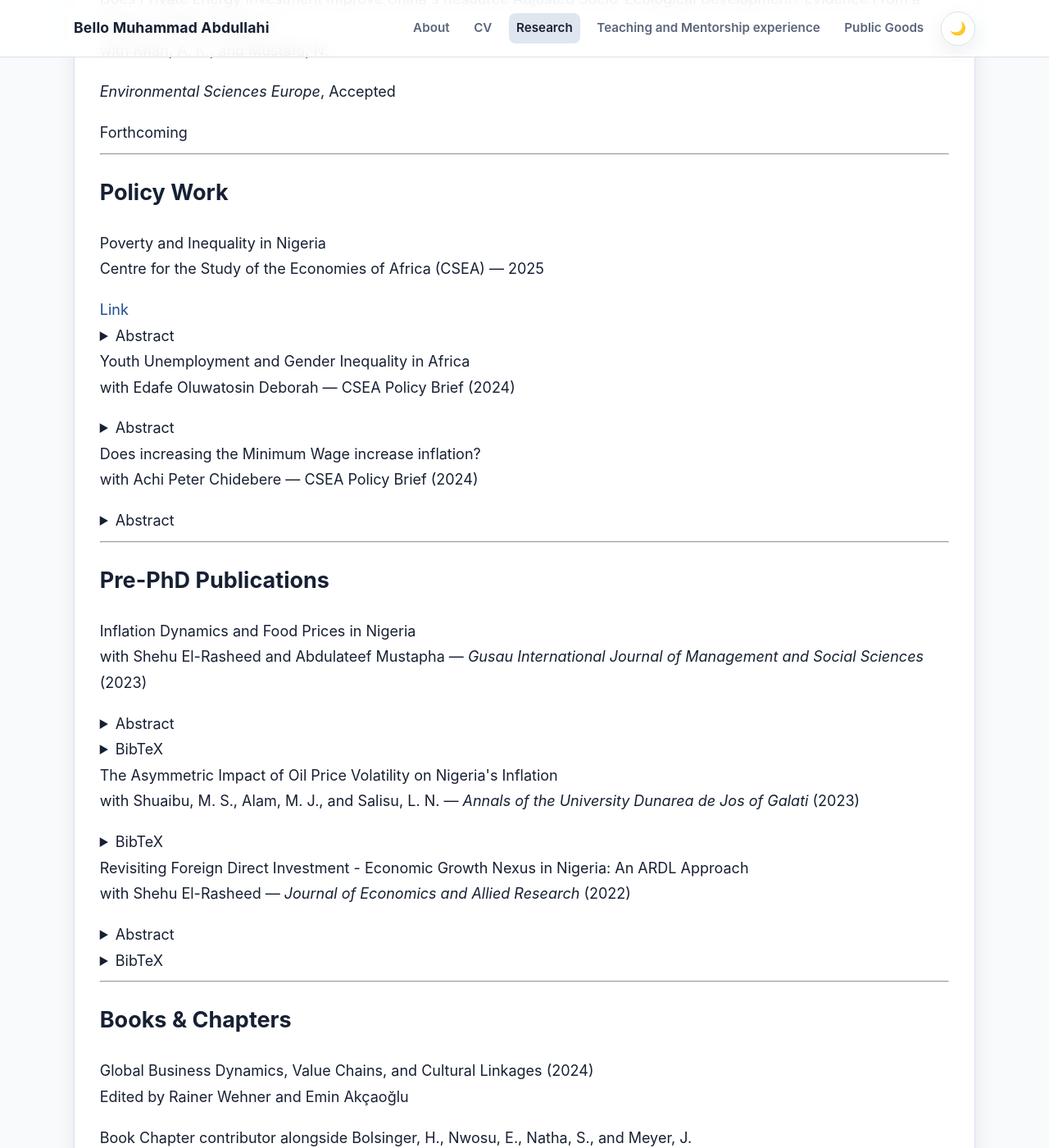
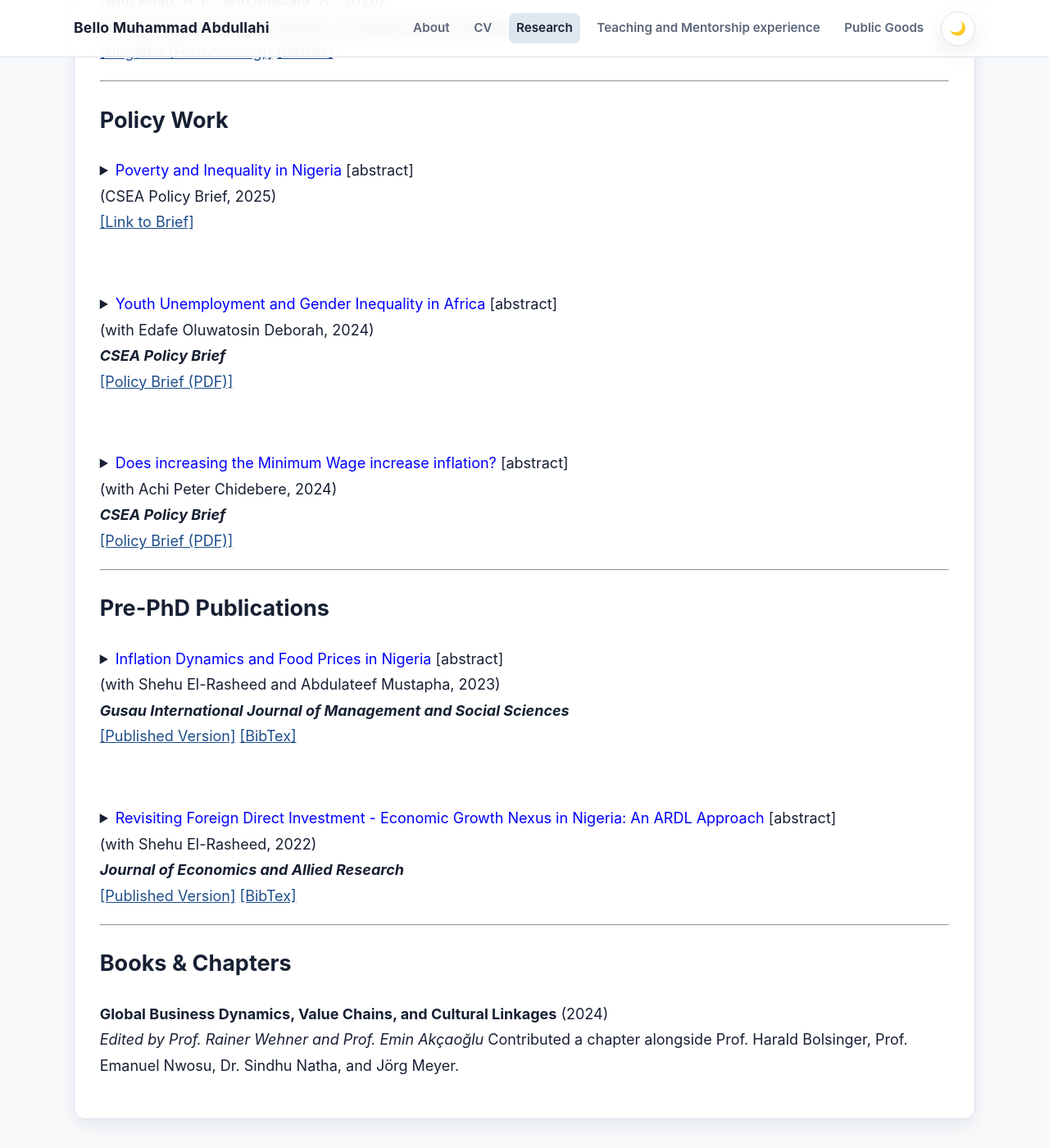
Before and after one commit to Bello-Abdullahi/Bello-Abdullahi.github.io, a Jekyll site: the page built from _pages/research.md, in a window 1280 px wide and 1400 px high, scrolled down 404 px. Shown: the whole window at 82% size. Built offline with Jekyll 4.4.1, drawn with Linux system fonts in a browser that asks for light colours; some of the changed text lies outside the part shown.

Commit message:
Revise research page with new papers and abstracts

```diff
--- a/_pages/research.md
+++ b/_pages/research.md
@@ -6,127 +6,112 @@ description: Working papers, publications, and policy work.
 nav: true
 nav_order: 3
 ---
----
-layout: page
-title: Research
-permalink: /research/
-nav: true
-nav_order: 3
----
 
 ## Working Papers
 
-<div class="paper">
-  <span class="paper-title">Does Private Energy Investment Improve China's Resource Adjusted Socio-Ecological Development? Evidence From a Dynamic ARDL Approach</span>
-  <p class="paper-meta">with Khan, A. K., and Mustafa, N.</p>
-  <p class="paper-status"><em>Environmental Sciences Europe</em>, Accepted</p>
-  <div class="paper-links">
-    <span class="badge badge-success">Forthcoming</span>
-  </div>
-</div>
+<details>
+  <summary markdown="span"><font color="blue">Does Private Energy Investment Improve China's Resource Adjusted Socio-Ecological Development? Evidence From a Dynamic ARDL Approach</font> [abstract]
+  <br />
+  (with Khan, A. K., and Mustafa, N., 2026) <br />
+  <b> <i>Environmental Sciences Europe, Accepted (Forthcoming) </i> </b>
+  </summary>
+
+  | **Abstract** |
+  |:-------------|
+  | [Insert your abstract here once finalized. This space is currently reserved for the forthcoming paper's summary.] |
+
+</details>
+<a href="#" target="_blank"><u>[Ungated (Forthcoming)]</u></a>
+<a href="#" target="_blank"><u>[BibTex]</u></a>
 
 ---
 
 ## Policy Work
 
-<div class="paper">
-  <span class="paper-title">Poverty and Inequality in Nigeria</span>
-  <p class="paper-meta">Centre for the Study of the Economies of Africa (CSEA) — 2025</p>
-  <div class="paper-links">
-    <a href="https://www.cseaafrica.org/postdetails/poverty-and-inequality-in-nigeria?page=18" target="_blank">Link</a>
-  </div>
-  <details class="abstract">
-    <summary>Abstract</summary>
-    <p>I examine the underlying drivers of poverty and inequality in Nigeria, where over 133 million people live in multidimensional poverty. I highlight critical issues such as underinvestment in human capital, widespread informal employment, and systemic wage disparities, providing actionable policy recommendations.</p>
-  </details>
-</div>
+<details>
+  <summary markdown="span"><font color="blue">Poverty and Inequality in Nigeria</font> [abstract]
+  <br />
+  (CSEA Policy Brief, 2025)
+  </summary>
 
-<div class="paper">
-  <span class="paper-title">Youth Unemployment and Gender Inequality in Africa</span>
-  <p class="paper-meta">with Edafe Oluwatosin Deborah — CSEA Policy Brief (2024)</p>
-  <details class="abstract">
-    <summary>Abstract</summary>
-    <p>We address the critical issues of youth unemployment and gender inequality in Africa, emphasizing barriers women face in accessing education and employment. We recommend structural reforms in education and economic diversification to achieve sustainable development goals.</p>
-  </details>
-</div>
+  | **Abstract** |
+  |:-------------|
+  | I examine the underlying drivers of poverty and inequality in Nigeria, where over 133 million people live in multidimensional poverty despite a working population of more than 110 million. I highlight critical issues such as underinvestment in human capital, widespread informal employment, food insecurity, and systemic wage disparities, while providing actionable policy recommendations. |
 
-<div class="paper">
-  <span class="paper-title">Does increasing the Minimum Wage increase inflation?</span>
-  <p class="paper-meta">with Achi Peter Chidebere — CSEA Policy Brief (2024)</p>
-  <details class="abstract">
-    <summary>Abstract</summary>
-    <p>We examine the potential impact of a minimum wage increase in Nigeria, taking into account the current economic state and factors driving inflation. We provide recommendations for a sustainable minimum wage that balances workers' needs with economic feasibility.</p>
-  </details>
-</div>
+</details>
+<a href="https://www.cseaafrica.org/postdetails/poverty-and-inequality-in-nigeria?page=18" target="_blank"><u>[Link to Brief]</u></a>
+
+<br>
+
+<details>
+  <summary markdown="span"><font color="blue">Youth Unemployment and Gender Inequality in Africa</font> [abstract]
+  <br />
+  (with Edafe Oluwatosin Deborah, 2024) <br />
+  <b> <i>CSEA Policy Brief </i> </b>
+  </summary>
+
+  | **Abstract** |
+  |:-------------|
+  | We address the critical issues of youth unemployment and gender inequality in Africa, emphasizing the barriers women face in accessing education and employment. Our analysis highlights disparities in employment between men and women and recommends structural reforms in education and economic diversification to achieve sustainable development goals. |
+
+</details>
+<a href="#" target="_blank"><u>[Policy Brief (PDF)]</u></a>
+
+<br>
+
+<details>
+  <summary markdown="span"><font color="blue">Does increasing the Minimum Wage increase inflation?</font> [abstract]
+  <br />
+  (with Achi Peter Chidebere, 2024) <br />
+  <b> <i>CSEA Policy Brief </i> </b>
+  </summary>
+
+  | **Abstract** |
+  |:-------------|
+  | We examine the potential impact of a minimum wage increase in Nigeria, taking into account the current economic state and the factors driving inflation. We provide a well-informed recommendation for a sustainable minimum wage that balances workers' needs with economic feasibility to guide government and labor union negotiations. |
+
+</details>
+<a href="#" target="_blank"><u>[Policy Brief (PDF)]</u></a>
 
 ---
 
 ## Pre-PhD Publications
 
-<div class="paper">
-  <span class="paper-title">Inflation Dynamics and Food Prices in Nigeria</span>
-  <p class="paper-meta">with Shehu El-Rasheed and Abdulateef Mustapha — <em>Gusau International Journal of Management and Social Sciences</em> (2023)</p>
-  <details class="abstract">
-    <summary>Abstract</summary>
-    <p>We employ a linear ARDL model to investigate food price drivers in Nigeria. Findings reveal that while higher oil prices exert a short-term positive influence, increased money supply significantly impacts food prices in both the short and long term.</p>
-  </details>
-  <details class="bibtex">
-    <summary>BibTeX</summary>
-    <pre>@article{elrasheed2024inflation,
-  author  = {Elrasheed, Shehu and Abdullahi, Bello Muhammad and Mustapha, Abdulateef},
-  title   = {Inflation dynamics and food prices in Nigeria},
-  journal = {Gusau International Journal of Management and Social Sciences},
-  year    = {2024},
-  volume  = {6},
-  number  = {3},
-  pages   = {237-255}
-}</pre>
-  </details>
-</div>
+<details>
+  <summary markdown="span"><font color="blue">Inflation Dynamics and Food Prices in Nigeria</font> [abstract]
+  <br />
+  (with Shehu El-Rasheed and Abdulateef Mustapha, 2023) <br />
+  <b> <i>Gusau International Journal of Management and Social Sciences </i> </b>
+  </summary>
 
-<div class="paper">
-  <span class="paper-title">The Asymmetric Impact of Oil Price Volatility on Nigeria's Inflation</span>
-  <p class="paper-meta">with Shuaibu, M. S., Alam, M. J., and Salisu, L. N. — <em>Annals of the University Dunarea de Jos of Galati</em> (2023)</p>
-  <details class="bibtex">
-    <summary>BibTeX</summary>
-    <pre>@article{muhammad2023asymmetric,
-  author  = {Muhammad, Bello Abdullahi and Shuaibu, M. S. and Alam, M. J. and Salisu, L. N.},
-  title   = {The Asymmetric Impact of Oil Price Volatility on Nigeria's Inflation},
-  journal = {Annals of the University Dunarea de Jos of Galati: Fascicle: I, Economics & Applied Informatics},
-  year    = {2023},
-  volume  = {29},
-  number  = {3}
-}</pre>
-  </details>
-</div>
+  | **Abstract** |
+  |:-------------|
+  | In this study, we employ a linear autoregressive distributive lag (ARDL) model to investigate inflation dynamics and food prices in Nigeria. Our findings reveal that higher oil prices exert a short-term large positive influence on food prices, but their long-term impact is negligible. Conversely, increased money supply significantly impacts food prices in both the short and long term. |
 
-<div class="paper">
-  <span class="paper-title">Revisiting Foreign Direct Investment - Economic Growth Nexus in Nigeria: An ARDL Approach</span>
-  <p class="paper-meta">with Shehu El-Rasheed — <em>Journal of Economics and Allied Research</em> (2022)</p>
-  <details class="abstract">
-    <summary>Abstract</summary>
-    <p>Utilizing the ARDL model and Granger causality tests, we find a bidirectional relationship between FDI and economic growth in Nigeria. We suggest enhancing the business climate and infrastructure to increase investor confidence and human capital development.</p>
-  </details>
-  <details class="bibtex">
-    <summary>BibTeX</summary>
-    <pre>@article{elrasheed2022revisiting,
-  author  = {El-Rasheed, Shehu and Abdullahi, Bello Muhammad},
-  title   = {Revisiting Foreign Direct Investment-Economic Growth Nexus In Nigeria: An ARDL Approach},
-  journal = {Journal of Economics and Allied Research},
-  year    = {2022},
-  volume  = {7},
-  number  = {4},
-  pages   = {29-41}
-}</pre>
-  </details>
-</div>
+</details>
+<a href="#" target="_blank"><u>[Published Version]</u></a>
+<a href="#" target="_blank"><u>[BibTex]</u></a>
+
+<br>
+
+<details>
+  <summary markdown="span"><font color="blue">Revisiting Foreign Direct Investment - Economic Growth Nexus in Nigeria: An ARDL Approach</font> [abstract]
+  <br />
+  (with Shehu El-Rasheed, 2022) <br />
+  <b> <i>Journal of Economics and Allied Research </i> </b>
+  </summary>
+
+  | **Abstract** |
+  |:-------------|
+  | Utilizing the ARDL model and Granger causality tests, we find a long-run bidirectional relationship between FDI and economic growth in Nigeria. Results show that while labor has a long-term negative impact, FDI, exchange rates, and capital have positive influences. We recommend enhancing the business climate and infrastructure to increase investor confidence. |
+
+</details>
+<a href="#" target="_blank"><u>[Published Version]</u></a>
+<a href="#" target="_blank"><u>[BibTex]</u></a>
 
 ---
 
 ## Books & Chapters
 
-<div class="paper">
-  <span class="paper-title">Global Business Dynamics, Value Chains, and Cultural Linkages (2024)</span>
-  <p class="paper-meta">Edited by Rainer Wehner and Emin Akçaoğlu</p>
-  <p class="paper-status">Book Chapter contributor alongside Bolsinger, H., Nwosu, E., Natha, S., and Meyer, J.</p>
-</div>
+**Global Business Dynamics, Value Chains, and Cultural Linkages** (2024)
+*Edited by Prof. Rainer Wehner and Prof. Emin Akçaoğlu* Contributed a chapter alongside Prof. Harald Bolsinger, Prof. Emanuel Nwosu, Dr. Sindhu Natha, and Jörg Meyer.
```
